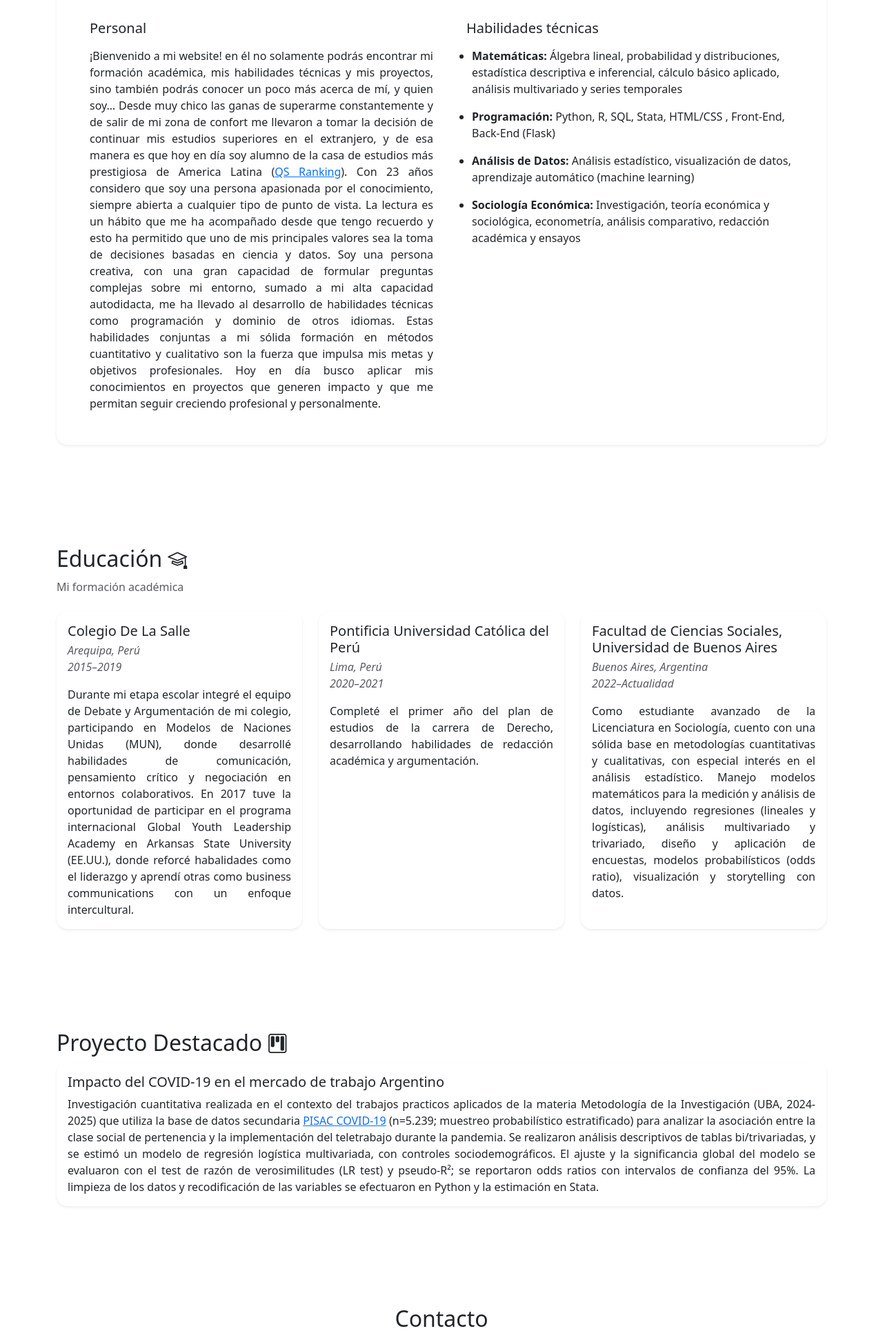
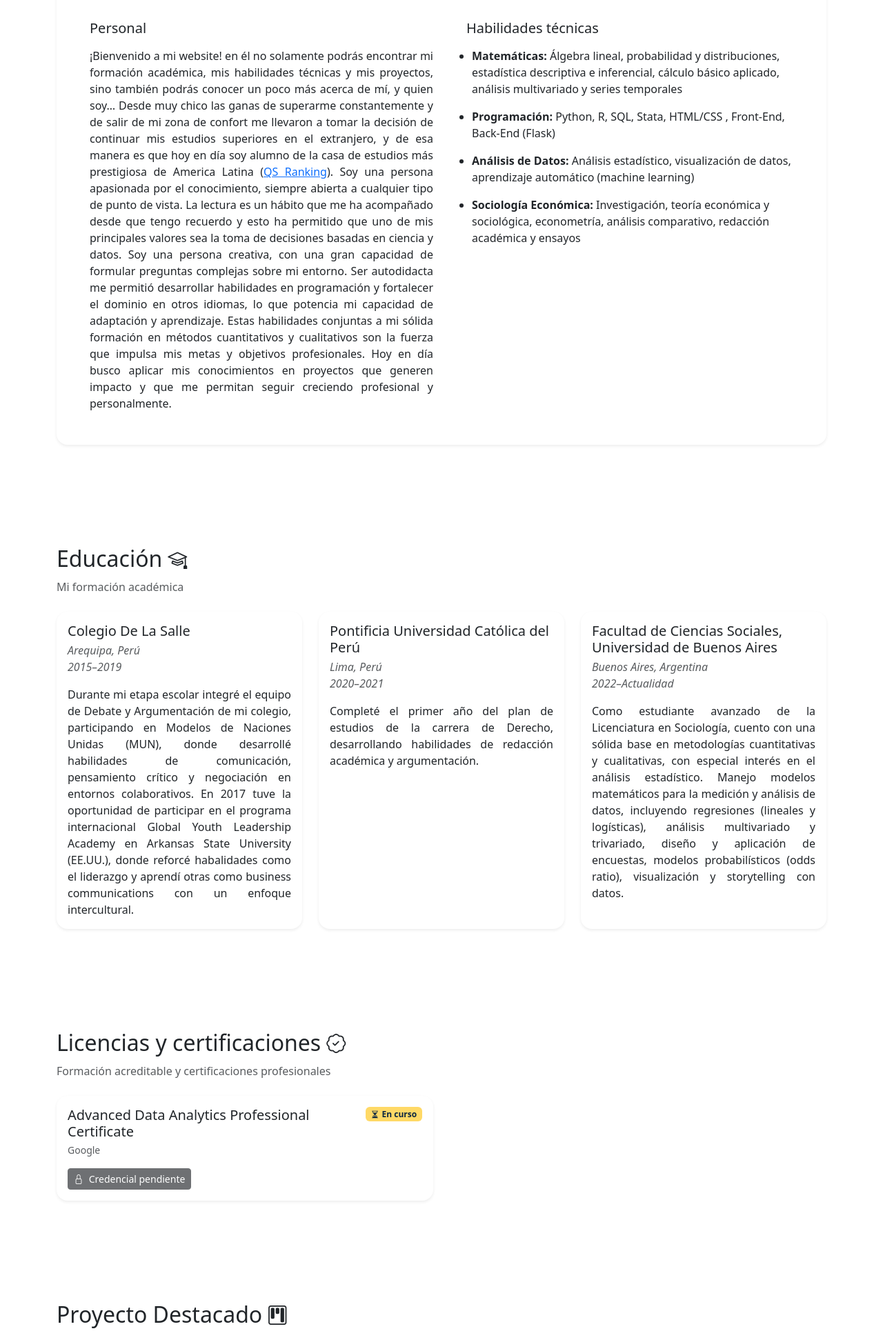
Before and after one commit to ordonezbravojuandiego-hash/Website-CV-, a Flask app: page / in a window 1280 px wide. Shown: the part 655-2585 px from the top of the page at 69% size. Run offline with Flask 3, Linux system fonts and the light colour scheme.

```diff
--- a/data.py
+++ b/data.py
@@ -14,10 +14,8 @@ inputs = {
         "short description": "Investigación | Ciencia de Datos | Sociología Económica",
         "long description": """¡Bienvenido a mi website! en él no solamente podrás encontrar mi formación académica, mis habilidades técnicas y mis proyectos, sino también podrás conocer un poco más acerca de mí, y quien soy…
 
-
         Desde muy chico las ganas de superarme constantemente y de salir de mi zona de confort me llevaron a tomar la decisión de continuar mis estudios superiores en el extranjero, y de esa manera es que hoy en día soy alumno de la casa de estudios más prestigiosa de America Latina (<a href='https://www.topuniversities.com/world-university-rankings?region=Latin%20America' target='_blank' rel='noreferrer noopener'>QS Ranking</a>).
-        Con 23 años considero que soy una persona apasionada por el conocimiento, siempre abierta a cualquier tipo de punto de vista. La lectura es un hábito que me ha acompañado desde que tengo recuerdo y esto ha permitido que uno de mis principales valores sea la toma de decisiones basadas en ciencia y datos. Soy una persona creativa, con una gran capacidad de formular preguntas complejas sobre mi entorno, sumado a mi alta capacidad autodidacta, me ha llevado al desarrollo de habilidades técnicas como programación y dominio de otros idiomas. Estas habilidades conjuntas a mi sólida formación en métodos cuantitativo y cualitativo son la fuerza que impulsa mis metas y objetivos profesionales. Hoy en día busco aplicar mis conocimientos en proyectos que generen impacto y que me permitan seguir creciendo profesional y personalmente."""
-
+        Soy una persona apasionada por el conocimiento, siempre abierta a cualquier tipo de punto de vista. La lectura es un hábito que me ha acompañado desde que tengo recuerdo y esto ha permitido que uno de mis principales valores sea la toma de decisiones basadas en ciencia y datos. Soy una persona creativa, con una gran capacidad de formular preguntas complejas sobre mi entorno. Ser autodidacta me permitió desarrollar habilidades en programación y fortalecer el dominio en otros idiomas, lo que potencia mi capacidad de adaptación y aprendizaje. Estas habilidades conjuntas a mi sólida formación en métodos cuantitativos y cualitativos son la fuerza que impulsa mis metas y objetivos profesionales. Hoy en día busco aplicar mis conocimientos en proyectos que generen impacto y que me permitan seguir creciendo profesional y personalmente."""
     },
 
     "education": {
@@ -54,11 +52,20 @@ probabilísticos (odds ratio), visualización y storytelling con datos. """
         "Análisis de Datos": "Análisis estadístico, visualización de datos, aprendizaje automático (machine learning)",
         "Sociología Económica": "Investigación, teoría económica y sociológica, econometría, análisis comparativo, redacción académica y ensayos"
     },
+
     "projects": [
-    {
-        "title": "Impacto del COVID-19 en el mercado de trabajo Argentino",
-        "description": "Investigación cuantitativa realizada en el contexto del trabajos practicos aplicados de la materia Metodología de la Investigación (UBA, 2024-2025) que utiliza la base de datos secundaria <a href='https://www.argentina.gob.ar/ciencia/agencia/acciones-covid-19/convocatorias/pisac-covid-19' target='_blank' rel='noreferrer noopener'>PISAC COVID-19</a> (n=5.239; muestreo probabilístico estratificado) para analizar la asociación entre la clase social de pertenencia y la implementación del teletrabajo durante la pandemia. Se realizaron análisis descriptivos de tablas bi/trivariadas, y se estimó un modelo de regresión logística multivariada, con controles sociodemográficos. El ajuste y la significancia global del modelo se evaluaron con el test de razón de verosimilitudes (LR test) y pseudo-R²; se reportaron odds ratios con intervalos de confianza del 95%. La limpieza de los datos y recodificación de las variables se efectuaron en Python y la estimación en Stata."
-    }
-]
+        {
+            "title": "Impacto del COVID-19 en el mercado de trabajo Argentino",
+            "description": "Investigación Cuantitativa realizada en el contexto del Trabajo Práctico Aplicado de la materia Metodología de la Investigación (UBA, 2024-2025) donde utilicé la base de datos secundaria <a href='https://www.argentina.gob.ar/ciencia/agencia/acciones-covid-19/convocatorias/pisac-covid-19' target='_blank' rel='noreferrer noopener'>PISAC COVID-19</a> (n=5.239; realizando un muestreo probabilístico estratificado) para analizar la asociación entre la clase social de pertenencia y la implementación del teletrabajo durante la pandemia. Se realizaron análisis descriptivos de tablas bi/trivariadas, y se estimó un modelo de regresión logística multivariada, con controles sociodemográficos. El ajuste y la significancia global del modelo se evaluaron con el test de razón de verosimilitudes (LR test) y pseudo-R²; se reportaron odds ratios con intervalos de confianza del 95%. La limpieza de los datos y recodificación de las variables se efectuaron en Python y la estimación en Stata."
+        }
+    ],
 
+    "certifications": [
+        {
+            "title": "Advanced Data Analytics Professional Certificate",
+            "provider": "Google",
+            "status": "en curso",              # "en curso" | "completado"
+            "credential_url": ""               # cuando la tengas, pega aquí el enlace
+        }
+    ]
 }
--- a/templates/index.html
+++ b/templates/index.html
@@ -143,6 +143,74 @@
   </div>
 </section>
 
+
+<!-- LICENCIAS Y CERTIFICACIONES -->
+<section id="certificaciones">
+  <div class="container">
+    <div class="d-flex align-items-center gap-2 mb-2">
+      <h2 class="mb-0">Licencias y certificaciones</h2>
+      <i class="bi bi-patch-check fs-3"></i>
+    </div>
+    <p class="text-muted mb-4">Formación acreditable y certificaciones profesionales</p>
+
+    {% set certs = data.get('certifications', []) %}
+    {% if certs %}
+      <div class="row g-4">
+        {% for c in certs %}
+          <div class="col-12 col-md-6">
+            <div class="card shadow-sm border-0 rounded-4 h-100">
+              <div class="card-body">
+                <div class="d-flex align-items-start justify-content-between">
+                  <div>
+                    <h5 class="card-title mb-1">{{ c['title'] }}</h5>
+                    <div class="text-muted small">
+                      {{ c.get('provider', '') }}{% if c.get('platform') %} · {{ c['platform'] }}{% endif %}
+                    </div>
+                  </div>
+
+                  {% if c.get('status') == 'completado' %}
+                    <span class="badge bg-success d-inline-flex align-items-center">
+                      <i class="bi bi-check2-circle me-1"></i> Completado
+                    </span>
+                  {% else %}
+                    <span class="badge bg-warning text-dark d-inline-flex align-items-center">
+                      <i class="bi bi-hourglass-split me-1"></i> En curso
+                    </span>
+                  {% endif %}
+                </div>
+
+                <div class="mt-3 text-muted small">
+                  {% if c.get('start_date') %}Inicio: {{ c['start_date'] }}{% endif %}
+                  {% if c.get('expected_date') %} · Estimado: {{ c['expected_date'] }}{% endif %}
+                </div>
+
+                {% if c.get('credential_id') %}
+                  <div class="mt-1 text-muted small">ID: {{ c['credential_id'] }}</div>
+                {% endif %}
+
+                <div class="mt-3">
+                  {% if c.get('credential_url') %}
+                    <a class="btn btn-dark btn-sm" href="{{ c['credential_url'] }}" target="_blank" rel="noreferrer noopener">
+                      <i class="bi bi-box-arrow-up-right me-1"></i> Ver credencial
+                    </a>
+                  {% else %}
+                    <button class="btn btn-dark btn-sm" disabled>
+                      <i class="bi bi-lock me-1"></i> Credencial pendiente
+                    </button>
+                  {% endif %}
+                </div>
+              </div>
+            </div>
+          </div>
+        {% endfor %}
+      </div>
+    {% else %}
+      <p class="text-muted">Aún no hay certificaciones cargadas.</p>
+    {% endif %}
+  </div>
+</section>
+
+
 <!-- PROYECTOS (solo título + descripción) -->
 <section id="proyectos">
   <div class="container">
```
